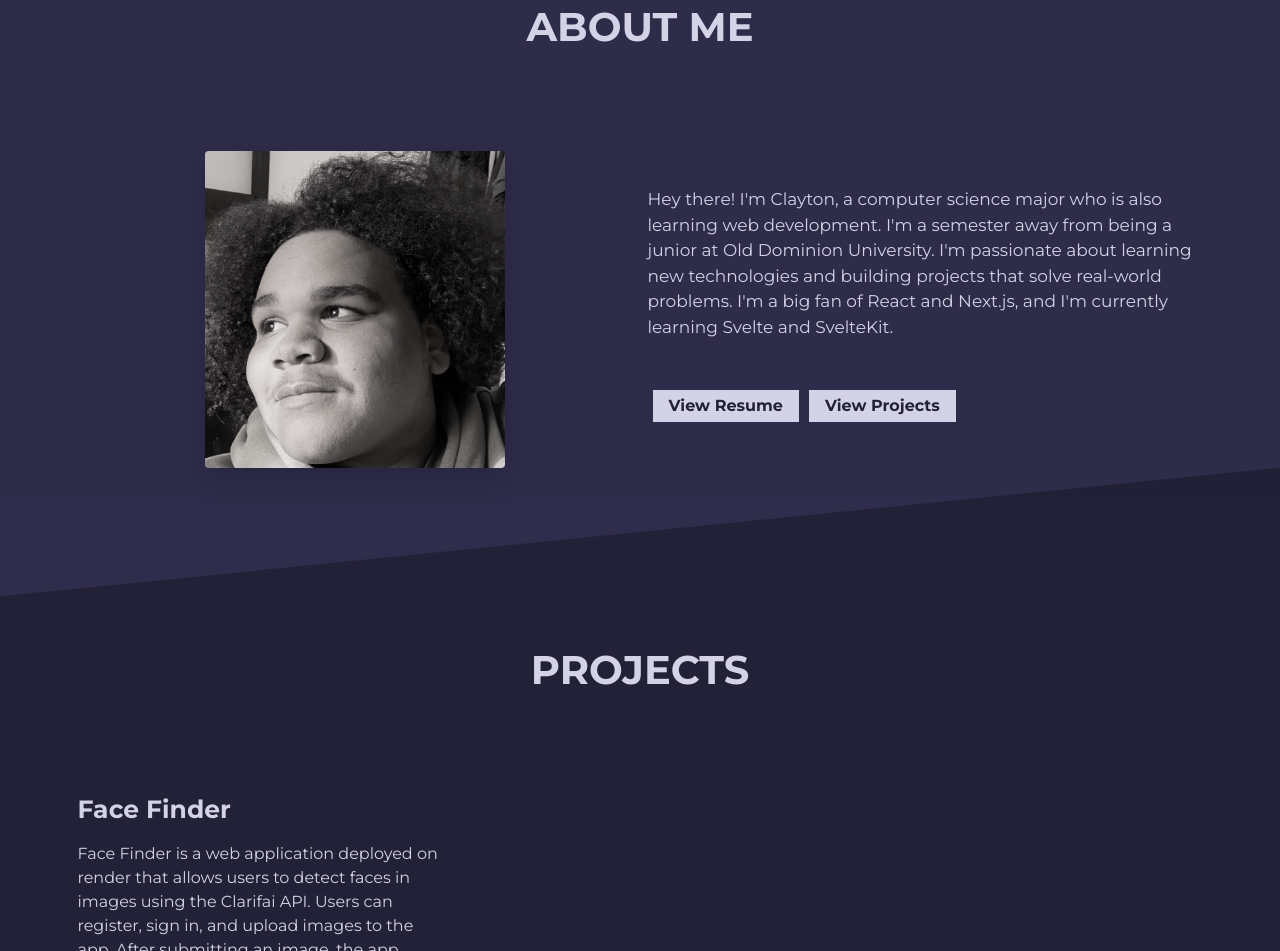
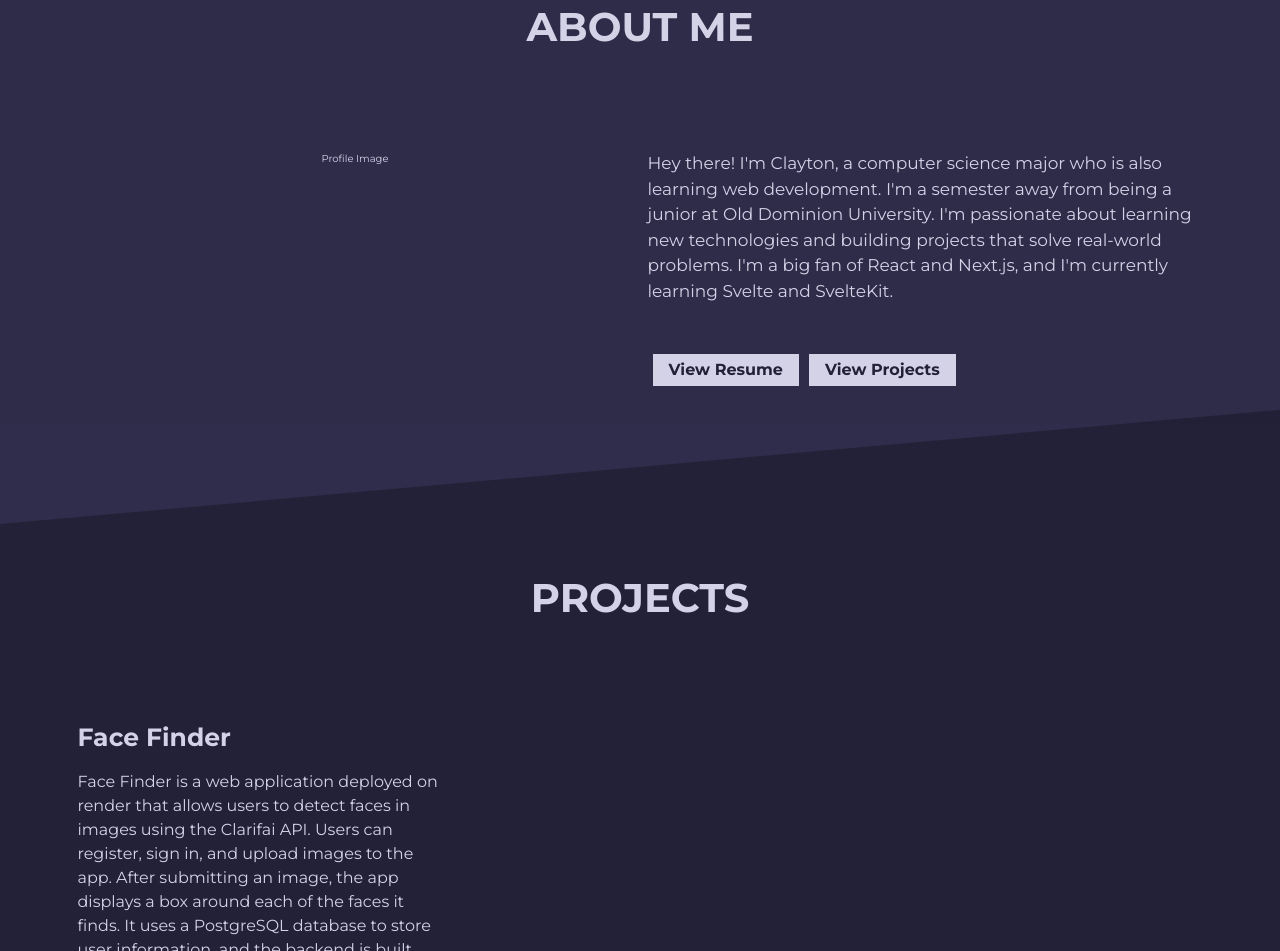
Before and after one commit to clay-k0/portfolio, a website built with Parcel: page src/index.html in a window 1280 px wide. Shown: the part 847-1798 px from the top of the page. Built offline with nearby package versions, Linux system fonts and the light colour scheme.

Commit message:
Removing profile photo for a better one

```diff
--- a/src/index.html
+++ b/src/index.html
@@ -46,14 +46,15 @@
         <div class="row about-wrapper">
           <div class="col-md-6 col-sm-12">
             <div class="about-wrapper__image load-hidden">
-              <img
+              <!-- <img
                 alt="Profile Image"
                 class="img-fluid rounded shadow-lg"
                 height="auto"
                 width="300px"
                 src="assets/profile.jpg"
                 alt="Profile Image"
-              />
+              /> -->
+              Profile Image
             </div>
           </div>
           <div class="col-md-6 col-sm-12">
```
Also changed, not shown: src/assets/profile.jpg (deleted).
